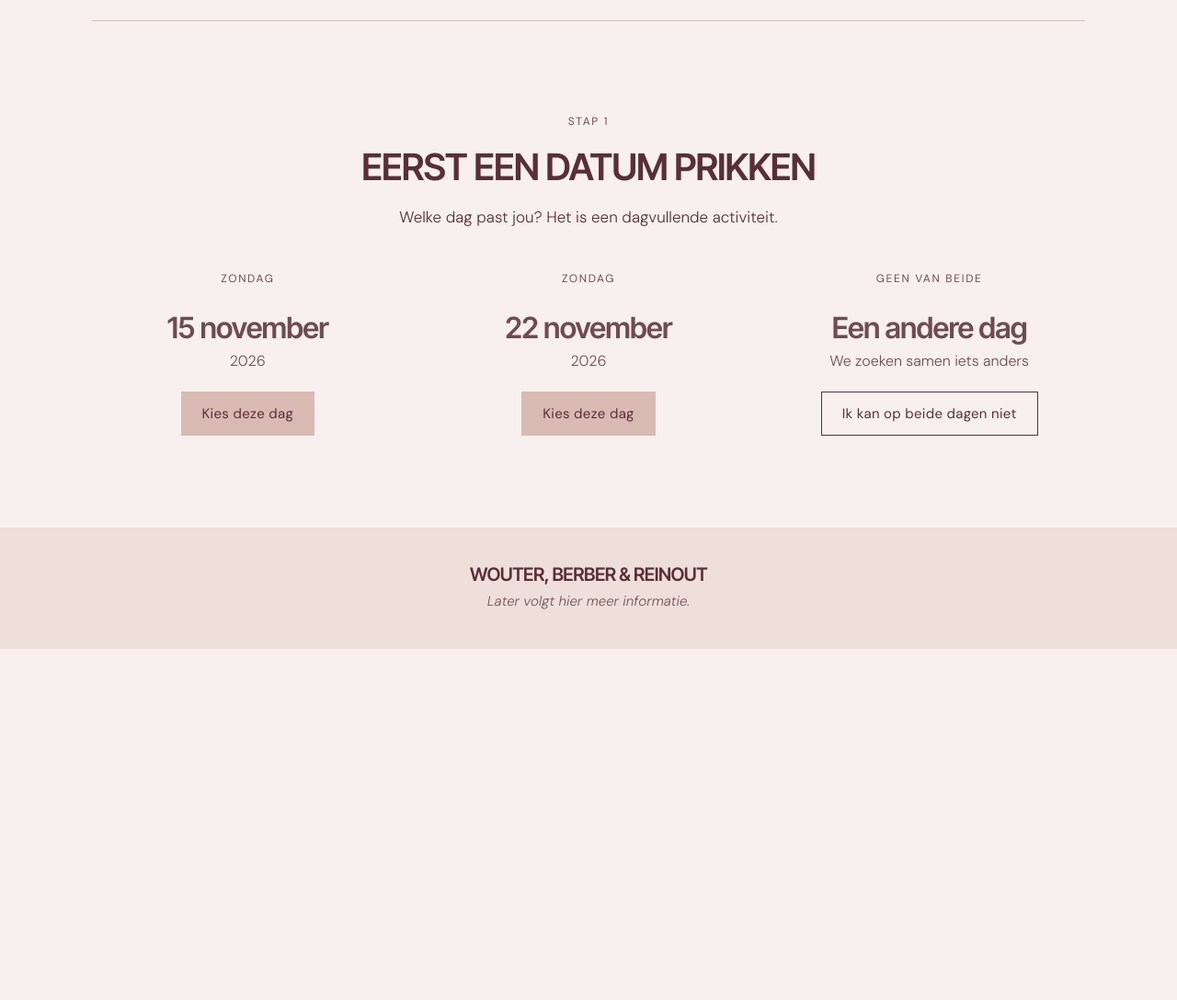
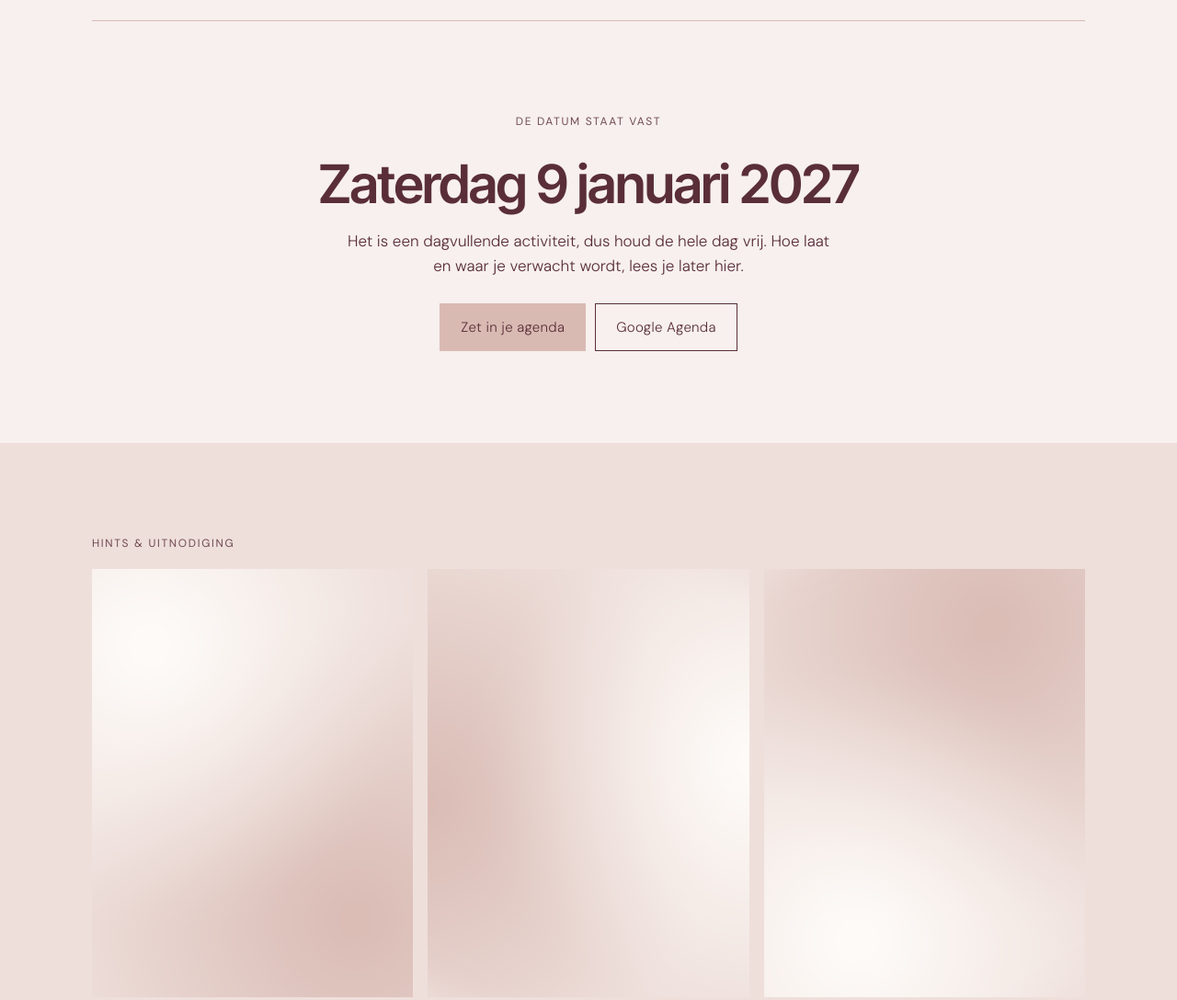
Before and after one commit to reinoutgorter-max/dagje-uit, a plain HTML site: page 2a250b-jelly/index.html in a window 1280 px wide. Shown: the part 1500-2588 px from the top of the page at 92% size. Before the commit the page ends 2206 px from the top, so only its background shows below. Drawn offline with Linux system fonts and the light colour scheme.

Commit message:
Datum vast voor Jelly: 9 januari 2027

```diff
--- a/2a250b-jelly/index.html
+++ b/2a250b-jelly/index.html
@@ -99,7 +99,7 @@
 </dialog>
 
 <script>
-const CFG = {"slug": "2a250b-jelly", "naam": "Jelly", "datum_vast": null, "datums": [{"id": "2026-11-15", "label": "Zondag 15 november 2026", "ics": "2026-11-15.ics", "google": "https://calendar.google.com/calendar/render?action=TEMPLATE&text=Dagje+uit+met+Wouter%2C+Berber+en+Reinout&dates=20261115%2F20261116&details=Dagvullende+verrassing.+Meer+informatie+volgt+op+https%3A%2F%2Freinoutgorter-max.github.io%2Fdagje-uit%2F2a250b-jelly%2F"}, {"id": "2026-11-22", "label": "Zondag 22 november 2026", "ics": "2026-11-22.ics", "google": "https://calendar.google.com/calendar/render?action=TEMPLATE&text=Dagje+uit+met+Wouter%2C+Berber+en+Reinout&dates=20261122%2F20261123&details=Dagvullende+verrassing.+Meer+informatie+volgt+op+https%3A%2F%2Freinoutgorter-max.github.io%2Fdagje-uit%2F2a250b-jelly%2F"}], "vakken": [{"titel": "Tip 1", "beschikbaar": false, "tekst": []}, {"titel": "Tip 2", "beschikbaar": false, "tekst": []}, {"titel": "Uitnodiging", "beschikbaar": false, "tekst": []}], "mail": {"aan": "r.gorter@me.com", "cc": [], "test": true}};
+const CFG = {"slug": "2a250b-jelly", "naam": "Jelly", "datum_vast": "2027-01-09", "datums": [{"id": "2026-11-15", "label": "Zondag 15 november 2026", "ics": "2026-11-15.ics", "google": "https://calendar.google.com/calendar/render?action=TEMPLATE&text=Dagje+uit+met+Wouter%2C+Berber+en+Reinout&dates=20261115%2F20261116&details=Dagvullende+verrassing.+Meer+informatie+volgt+op+https%3A%2F%2Freinoutgorter-max.github.io%2Fdagje-uit%2F2a250b-jelly%2F"}, {"id": "2026-11-22", "label": "Zondag 22 november 2026", "ics": "2026-11-22.ics", "google": "https://calendar.google.com/calendar/render?action=TEMPLATE&text=Dagje+uit+met+Wouter%2C+Berber+en+Reinout&dates=20261122%2F20261123&details=Dagvullende+verrassing.+Meer+informatie+volgt+op+https%3A%2F%2Freinoutgorter-max.github.io%2Fdagje-uit%2F2a250b-jelly%2F"}, {"id": "2027-01-09", "label": "Zaterdag 9 januari 2027", "ics": "2027-01-09.ics", "google": "https://calendar.google.com/calendar/render?action=TEMPLATE&text=Dagje+uit+met+Wouter%2C+Berber+en+Reinout&dates=20270109%2F20270110&details=Dagvullende+verrassing.+Meer+informatie+volgt+op+https%3A%2F%2Freinoutgorter-max.github.io%2Fdagje-uit%2F2a250b-jelly%2F"}], "vakken": [{"titel": "Tip 1", "beschikbaar": false, "tekst": []}, {"titel": "Tip 2", "beschikbaar": false, "tekst": []}, {"titel": "Uitnodiging", "beschikbaar": false, "tekst": []}], "mail": {"aan": "r.gorter@me.com", "cc": [], "test": true}};
 const sleutel = "dagje-uit-" + CFG.slug;
 const $ = id => document.getElementById(id);
 const params = new URLSearchParams(location.search);
```
